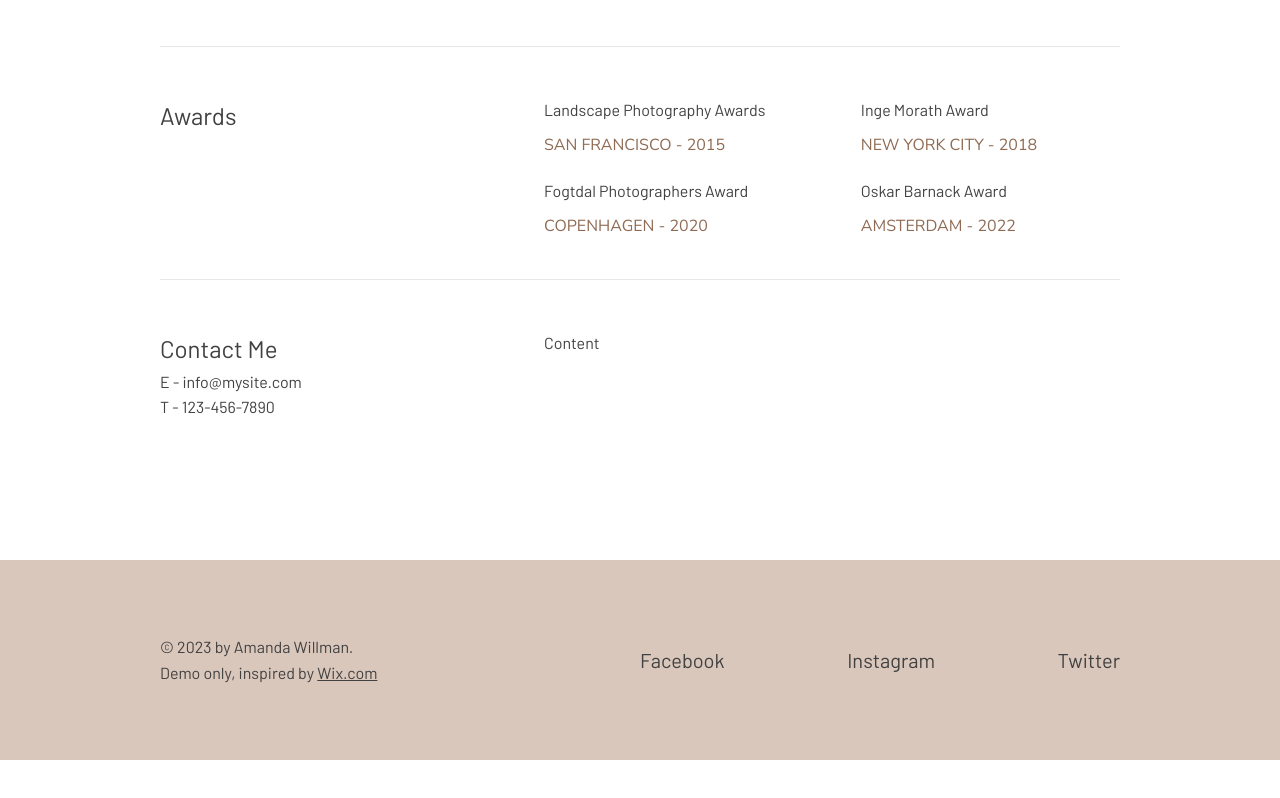
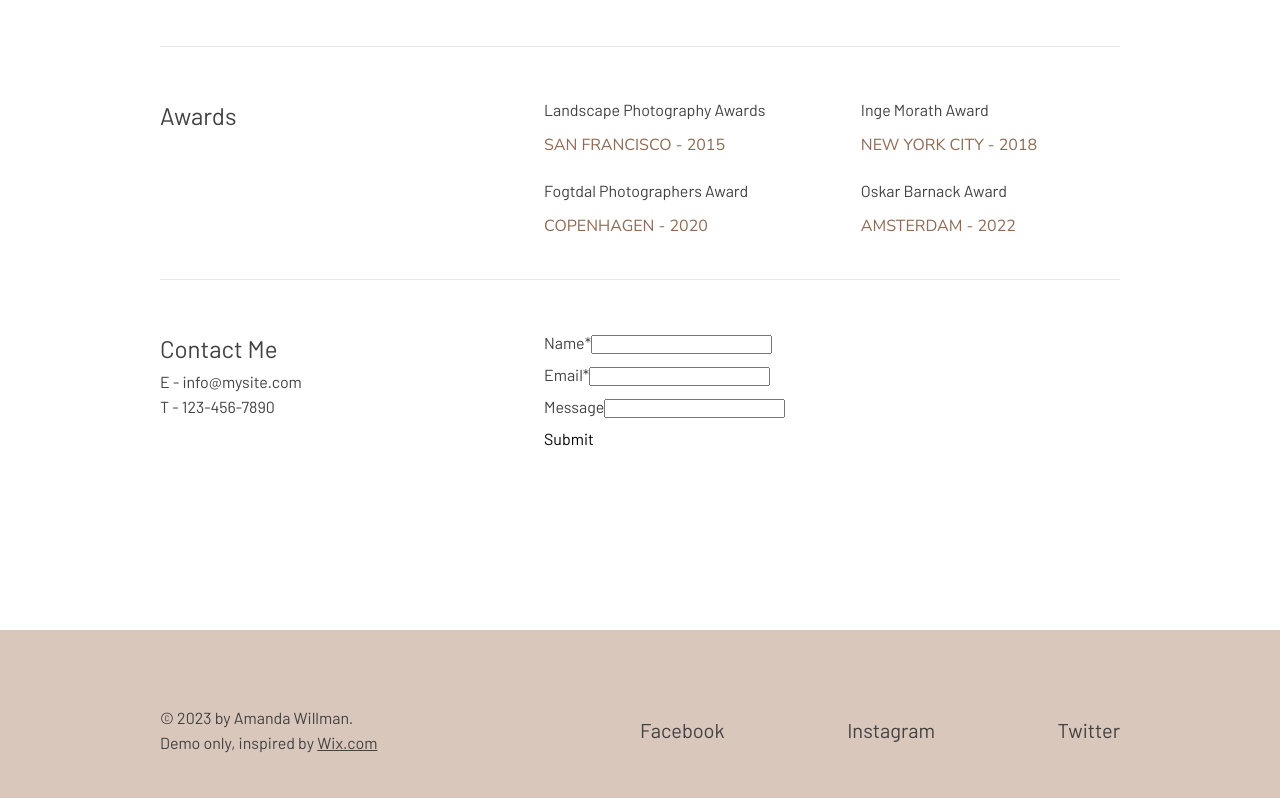
Before and after one commit to Knopkaivy/photographer-portfolio-demo, a React (Create React App) app: page /bio in a window 1280 px wide. Shown: the part 1138-1936 px from the top of the page. Before the commit the page ends 1898 px from the top, so only its background shows below. Built offline with nearby package versions, Linux system fonts and the light colour scheme.

Commit message:
ContactForm add basic functionality, no field validation

```diff
--- a/src/Bio.jsx
+++ b/src/Bio.jsx
@@ -1,5 +1,6 @@
 import React from 'react';
 import { images } from './images';
+import ContactForm from './ContactForm';
 import './styles/Bio.css';
 
 const Bio = () => {
@@ -125,7 +126,9 @@ const Bio = () => {
           <p>E - info@mysite.com</p>
           <p>T - 123-456-7890</p>
         </div>
-        <div className="Bio__sectionContent">Content</div>
+        <div className="Bio__sectionContent">
+          <ContactForm />
+        </div>
       </section>
     </div>
   );
--- /dev/null
+++ b/src/ContactForm.jsx
@@ -0,0 +1,90 @@
+import React, { useEffect, useState } from 'react';
+import './styles/ContactForm.css';
+
+const ContactForm = () => {
+  const [formName, setFormName] = useState('');
+  const [formEmail, setFormEmail] = useState('');
+  const [formMessage, setFormMessage] = useState('');
+  const [showSubmittedMessage, setShowSubmittedMessage] = useState(false);
+
+  let handleChangeName = (event) => {
+    setFormName(event.target.value);
+  };
+  let handleChangeEmail = (event) => {
+    setFormEmail(event.target.value);
+  };
+  let handleChangeMessage = (event) => {
+    setFormMessage(event.target.value);
+  };
+  let handleSubmit = (event) => {
+    event.preventDefault();
+    setFormName('');
+    setFormEmail('');
+    setFormMessage('');
+    setTimeout(() => {
+      setShowSubmittedMessage(true);
+    }, 500);
+  };
+  useEffect(() => {
+    setTimeout(() => {
+      setShowSubmittedMessage(false);
+    }, 2000);
+  }, [showSubmittedMessage]);
+
+  return (
+    <form className="ContactForm" onSubmit={handleSubmit}>
+      <div className="ContactForm__item">
+        <label htmlFor="name" className="ContactForm__itemLabel">
+          Name<span>*</span>
+        </label>
+        <input
+          id="name"
+          type="text"
+          className="ContactForm__itemInput"
+          value={formName}
+          onChange={handleChangeName}
+        />
+      </div>
+      <div className="ContactForm__item">
+        <label htmlFor="email" className="ContactForm__itemLabel">
+          Email<span>*</span>
+        </label>
+        <input
+          id="email"
+          type="text"
+          className="ContactForm__itemInput"
+          value={formEmail}
+          onChange={handleChangeEmail}
+        />
+      </div>
+      <div className="ContactForm__item">
+        <label htmlFor="message" className="ContactForm__itemLabel">
+          Message
+        </label>
+        <input
+          id="message"
+          type="text"
+          className="ContactForm__itemInput"
+          value={formMessage}
+          onChange={handleChangeMessage}
+        />
+      </div>
+      <div className="ContactForm__item">
+        <input
+          type="submit"
+          className="ContactForm__itemButton"
+          value="Submit"
+        />
+      </div>
+      <div className="ContactForm__item">
+        {showSubmittedMessage && (
+          <div className="ContactForm__successMessage">
+            Thanks For Submitting!
+          </div>
+        )}
+      </div>
+    </form>
+  );
+};
+
+export default ContactForm;
--- /dev/null
+++ b/src/styles/ContactForm.css
@@ -0,0 +1,13 @@
+.ContactForm__item {
+  min-height: 3.2rem;
+}
+.ContactForm__itemButton {
+  border: none;
+  background-color: var(--color-white);
+  font-family: inherit;
+  font-size: inherit;
+  cursor: pointer;
+}
+.ContactForm__itemButton:hover {
+  color: var(--color-secondary);
+}
```
